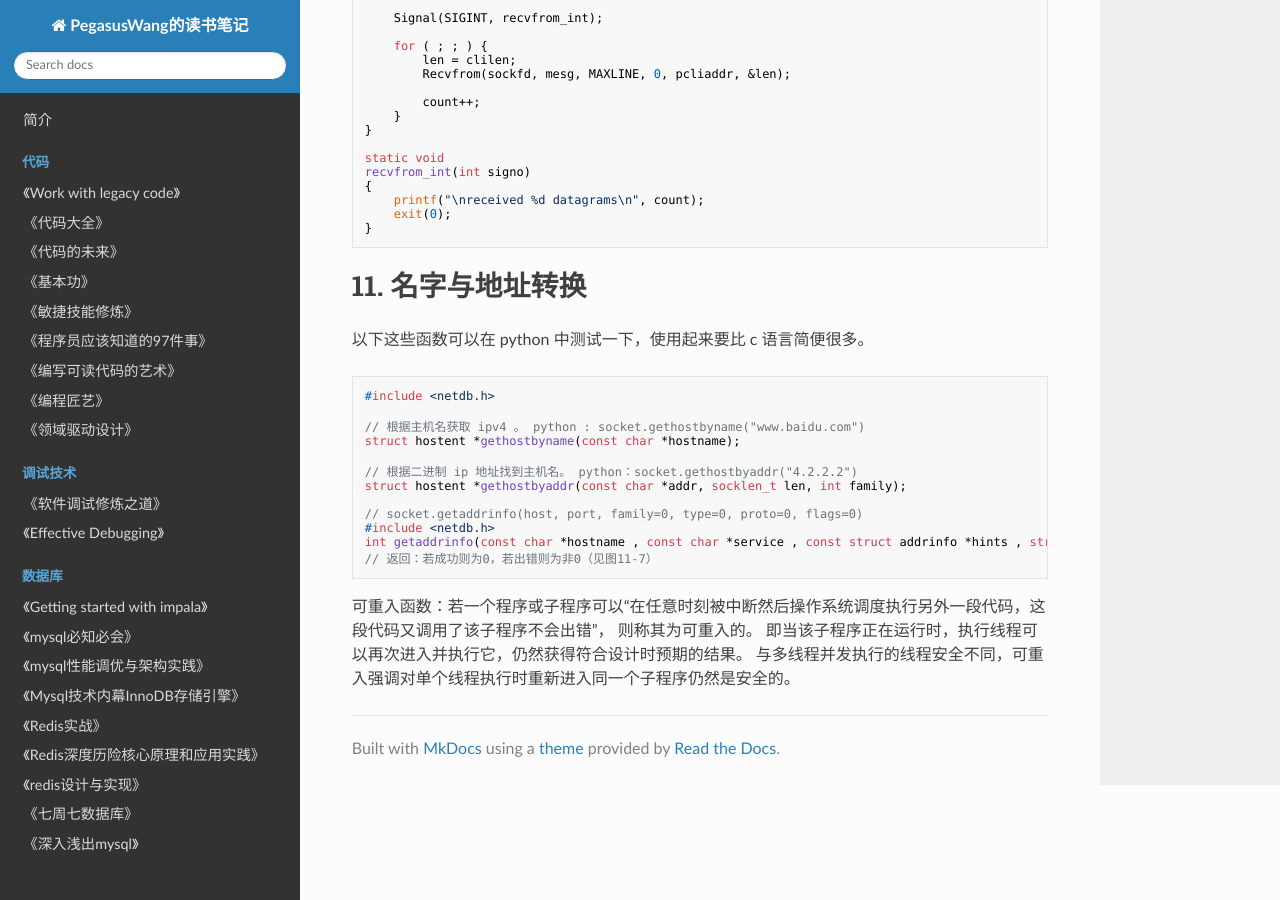
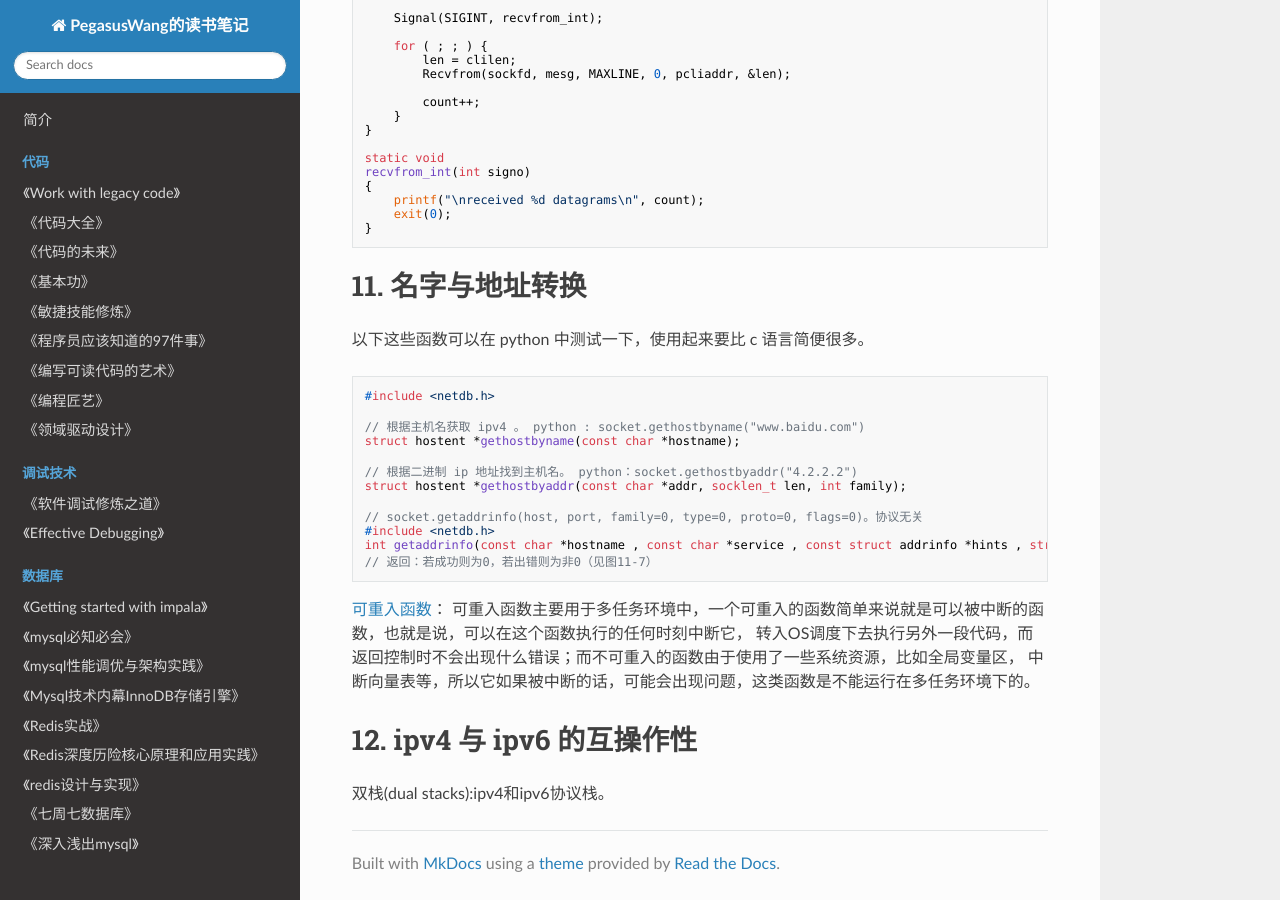
Before and after one commit to PegasusWang/booknotes, an MkDocs documentation site: the page built from docs/unix_linux/unix网络编程卷一.md, in a window 1280 px wide and 900 px high, scrolled down 7178 px. Built offline with MkDocs 1.6.1, drawn with Linux system fonts in a browser that asks for light colours; nearby versions of some CDN libraries; old or Windows-style settings are respelled for this version of MkDocs.

Commit message:
unp:ipv4 与 ipv6 的互操作性

````diff
--- a/docs/unix_linux/unix网络编程卷一.md
+++ b/docs/unix_linux/unix网络编程卷一.md
@@ -513,12 +513,18 @@ struct hostent *gethostbyname(const char *hostname);
 // 根据二进制 ip 地址找到主机名。 python：socket.gethostbyaddr("4.2.2.2")
 struct hostent *gethostbyaddr(const char *addr, socklen_t len, int family);
 
-// socket.getaddrinfo(host, port, family=0, type=0, proto=0, flags=0)
+// socket.getaddrinfo(host, port, family=0, type=0, proto=0, flags=0)。协议无关
 #include <netdb.h>
 int getaddrinfo(const char *hostname , const char *service , const struct addrinfo *hints , struct addrinfo **result );
 // 返回：若成功则为0，若出错则为非0（见图11-7）
 ```
 
-可重入函数：若一个程序或子程序可以“在任意时刻被中断然后操作系统调度执行另外一段代码，这段代码又调用了该子程序不会出错”，
-则称其为可重入的。 即当该子程序正在运行时，执行线程可以再次进入并执行它，仍然获得符合设计时预期的结果。
-与多线程并发执行的线程安全不同，可重入强调对单个线程执行时重新进入同一个子程序仍然是安全的。
+[可重入函数](https://baike.baidu.com/item/%E5%8F%AF%E9%87%8D%E5%85%A5%E5%87%BD%E6%95%B0)：
+可重入函数主要用于多任务环境中，一个可重入的函数简单来说就是可以被中断的函数，也就是说，可以在这个函数执行的任何时刻中断它，
+转入OS调度下去执行另外一段代码，而返回控制时不会出现什么错误；而不可重入的函数由于使用了一些系统资源，比如全局变量区，
+中断向量表等，所以它如果被中断的话，可能会出现问题，这类函数是不能运行在多任务环境下的。
+
+
+# 12. ipv4 与 ipv6 的互操作性
+
+双栈(dual stacks):ipv4和ipv6协议栈。
````
